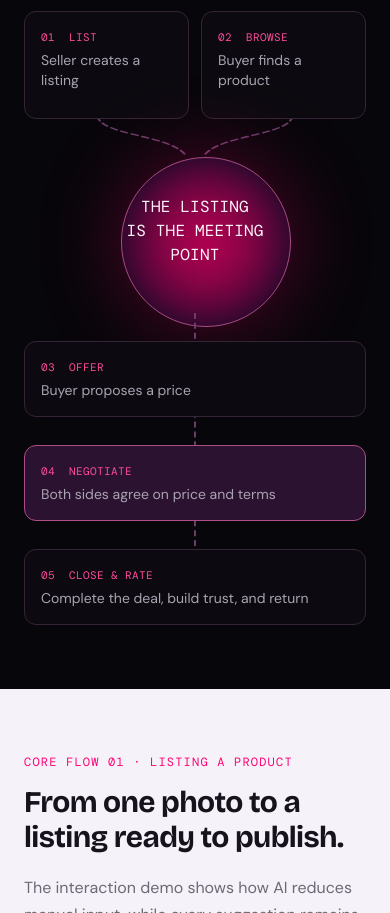
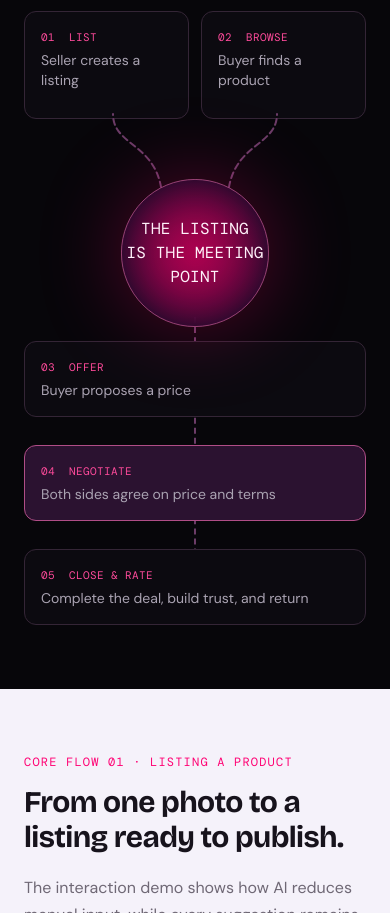
Before and after one commit to Imhae/hae-portfolio-test, a website built with Vite: page swapifly.html in a window 390 px wide. Shown: the part 2135-3048 px from the top of the page. Built offline with nearby package versions, Linux system fonts and the light colour scheme.

Commit message:
Fix mobile connector/circle alignment in Product Ecosystem section
The core circle's inner svg still carried desktop's width/height="170"
attributes, which position:absolute + inset:0 can't override on a
replaced element — it rendered oversized and anchored top-left instead
of filling the shrunk 148px mobile container, throwing off both the
text centering and the circle's alignment with the connector axis. The
curved connectors were also non-uniformly stretched (width:100% +
preserveAspectRatio=none), so their endpoints drifted across widths.

Fix: force the core svg to 100%/100% so it exactly fills its container,
rebuild the curves as a fixed 1:1 viewBox (no distortion), and stack the
circle above the curves/vertical-line layers via z-index so connector
overlap is hidden behind the circle's opaque fill instead of showing
through — connectors now read as terminating exactly at the rim at any
width in the 390-768px range, with no device-specific offsets.

```diff
--- a/src/swapifly.css
+++ b/src/swapifly.css
@@ -1583,16 +1583,28 @@
     min-height: 108px;
   }
 
+  /* Fixed 1:1 box (viewBox matches width/height exactly) so the curve
+     shape never stretches/distorts the way a percentage-width svg would.
+     Centered via margin auto; the -10px bottom margin deliberately overlaps
+     the core by 10px — that overlapped tail is hidden behind the circle
+     (see z-index below) so the visible line always reads as ending exactly
+     on the rim, regardless of small width changes between 390–768px. */
   .swap-loop-m__curves {
+    position: relative;
+    z-index: 1;
     display: block;
-    width: 100%;
-    height: 44px;
-    margin-top: -6px;
+    width: 220px;
+    height: 76px;
+    margin: -6px auto -10px;
     overflow: visible;
   }
 
+  /* Core sits above the curves and the vertical flow line (z-index) so any
+     connector overlap is covered by its own opaque fill/rim instead of
+     showing through. */
   .swap-loop-m__core {
     position: relative;
+    z-index: 3;
     left: auto;
     top: auto;
     width: 148px;
@@ -1600,13 +1612,28 @@
     margin: 0 auto;
   }
 
+  /* The core's svg carries desktop's fixed width/height="170" attributes;
+     without this the browser honors those over the shrunk 148px box
+     (position:absolute + inset:0 does NOT override an explicit replaced-
+     element size), leaving an oversized circle anchored top-left instead of
+     filling — and centered on — its container. */
+  .swap-loop-m__core svg {
+    width: 100%;
+    height: 100%;
+  }
+
+  /* Overlaps the core by 10px (margin-top) — hidden behind it via z-index,
+     same trick as the curves above — so the dashed line reads as starting
+     exactly at the circle's bottom edge. padding-top is the visible dash
+     length from that edge down to the Offer card. */
   .swap-loop-m__flow {
     position: relative;
+    z-index: 1;
     display: flex;
     flex-direction: column;
     gap: 28px;
-    margin-top: 8px;
-    padding-top: 28px;
+    margin-top: -10px;
+    padding-top: 24px;
   }
 
   .swap-loop-m__line {
--- a/swapifly.html
+++ b/swapifly.html
@@ -198,10 +198,15 @@
                 </div>
               </div>
 
-              <!-- Curved connectors: List -> Core, Browse -> Core -->
-              <svg class="swap-loop-m__curves" data-loop-m-node data-loop-m-step="1" viewBox="0 0 300 64" fill="none" preserveAspectRatio="none" aria-hidden="true">
-                <path class="swap-loop__connector-line" d="M64 1C64 34 128 30 142 62" stroke="#6B3C67" stroke-width="2" stroke-linecap="round" />
-                <path class="swap-loop__connector-line" d="M236 1C236 34 172 30 158 62" stroke="#6B3C67" stroke-width="2" stroke-linecap="round" />
+              <!-- Curved connectors: List -> Core, Browse -> Core. Fixed 1:1
+                   viewBox (no stretch/distortion); endpoints deliberately
+                   run a few px past the circle's rim and get hidden behind
+                   it via z-index (see the max-width:768px block in
+                   swapifly.css), so they read as terminating cleanly at the
+                   border regardless of minor width changes. -->
+              <svg class="swap-loop-m__curves" data-loop-m-node data-loop-m-step="1" viewBox="0 0 220 76" width="220" height="76" fill="none" aria-hidden="true">
+                <path class="swap-loop__connector-line" d="M28 1C28 32 68 30 76 74" stroke="#6B3C67" stroke-width="2" stroke-linecap="round" />
+                <path class="swap-loop__connector-line" d="M192 1C192 32 152 30 144 74" stroke="#6B3C67" stroke-width="2" stroke-linecap="round" />
               </svg>
 
               <div class="swap-loop__core swap-loop-m__core" data-loop-m-node data-loop-m-step="2">
```
